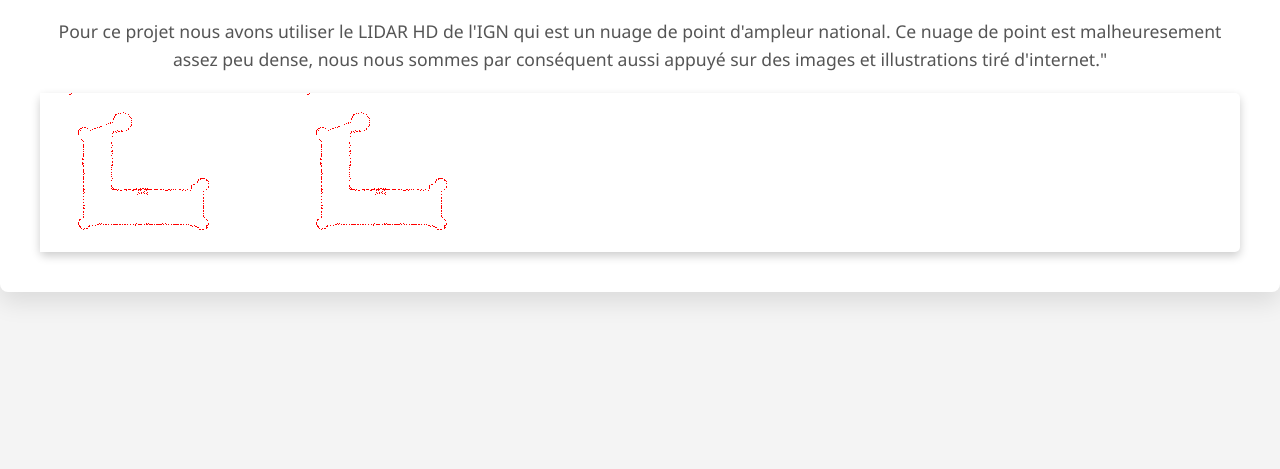
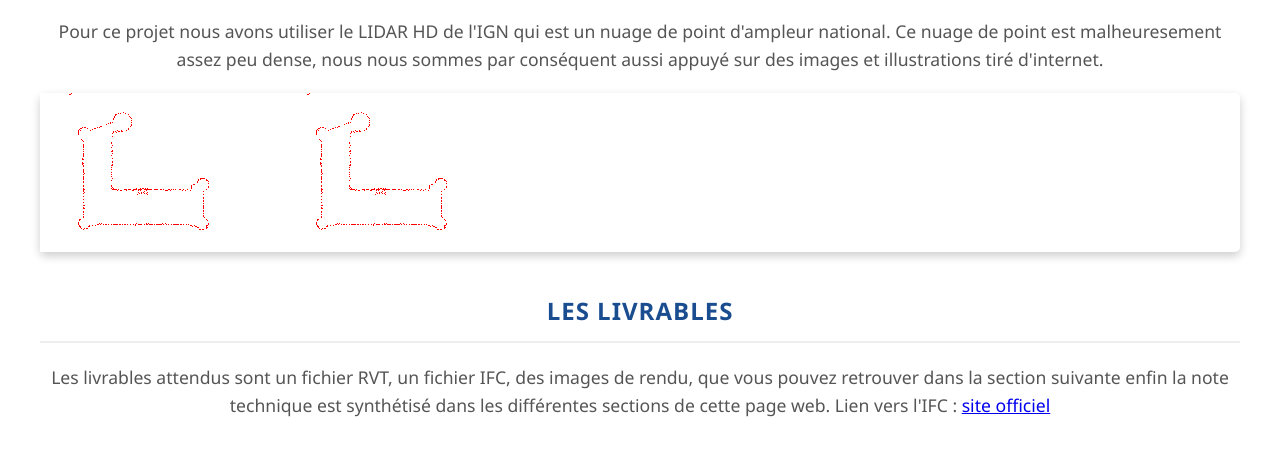
Before and after one commit to PAULFONTENEAU/pres-chat-azay, a plain HTML site: page index.html in a window 1280 px wide. Shown: the part 1816-2285 px from the top of the page. Before the commit the page ends 2158 px from the top, so only its background shows below. Drawn offline with Linux system fonts and the light colour scheme.

Commit message:
Update index.html

```diff
--- a/index.html
+++ b/index.html
@@ -123,7 +123,7 @@
     <h2>Les données d'entrées </h2>
 
     <p>
-      Pour ce projet nous avons utiliser le LIDAR HD de l'IGN qui est un nuage de point d'ampleur national. Ce nuage de point est malheuresement assez peu dense, nous nous sommes par conséquent aussi appuyé sur des images et illustrations tiré d'internet."
+      Pour ce projet nous avons utiliser le LIDAR HD de l'IGN qui est un nuage de point d'ampleur national. Ce nuage de point est malheuresement assez peu dense, nous nous sommes par conséquent aussi appuyé sur des images et illustrations tiré d'internet.
     </p>
 
    <div class="image-section2">
@@ -131,6 +131,14 @@
       <img src="Vue_en_plan_LIDAR.png" alt="Vue filaire du château">
     </div>
 
+    <h2>Les livrables </h2>
+    <p>
+      Les livrables attendus sont un fichier RVT, un fichier IFC, des images de rendu, que vous pouvez retrouver dans la section suivante enfin la note technique est synthétisé dans les différentes sections de cette page web.
+      Lien vers l'IFC : <a href="https://master4d.sharepoint.com/:f:/r/sites/MASTER4D/Documents%20partages/4D_etudiants/2026/Evaluation/03-SEMESTRE%2003/EC3.6_BIM%20Patrimoine/GOUVEIA_SAHUQUET_FONTENEAU/IFC?csf=1&web=1&e=Y8XfCU" target="_blank">site officiel</a>
+</p>
+    </p>
+
+
   </div>
 
 
```
